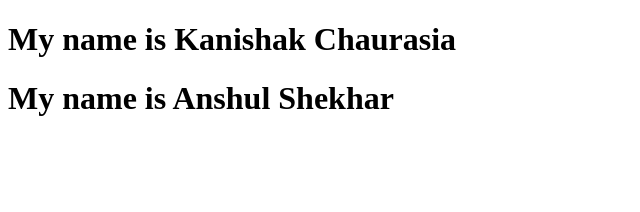
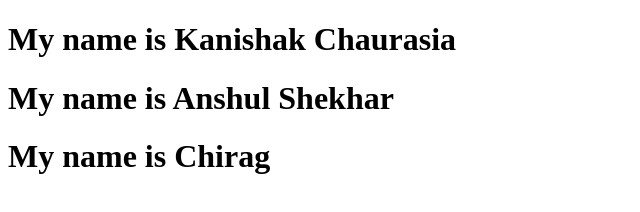
Before and after one commit to kanishak11-cyber/hacktut, a plain HTML site: page index.html in a window 1280 px wide. Shown: the whole page, without its empty margins (0-640 px from the left). Drawn offline with Linux system fonts and the light colour scheme.

Commit message:
updated chirag

```diff
--- a/index.html
+++ b/index.html
@@ -9,5 +9,6 @@
 <body>
     <h1>My name is Kanishak Chaurasia</h1>
     <h1>My name is Anshul Shekhar</h1>
+    <h1>My name is Chirag</h1>
 </body>
 </html>
```
